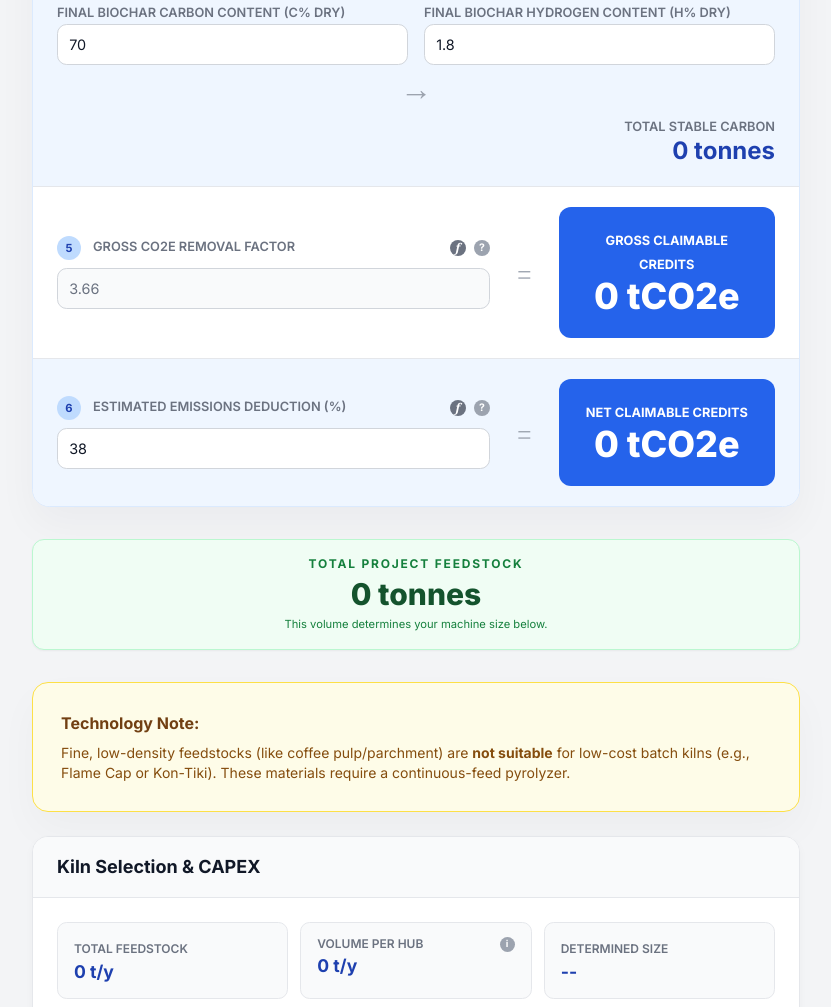
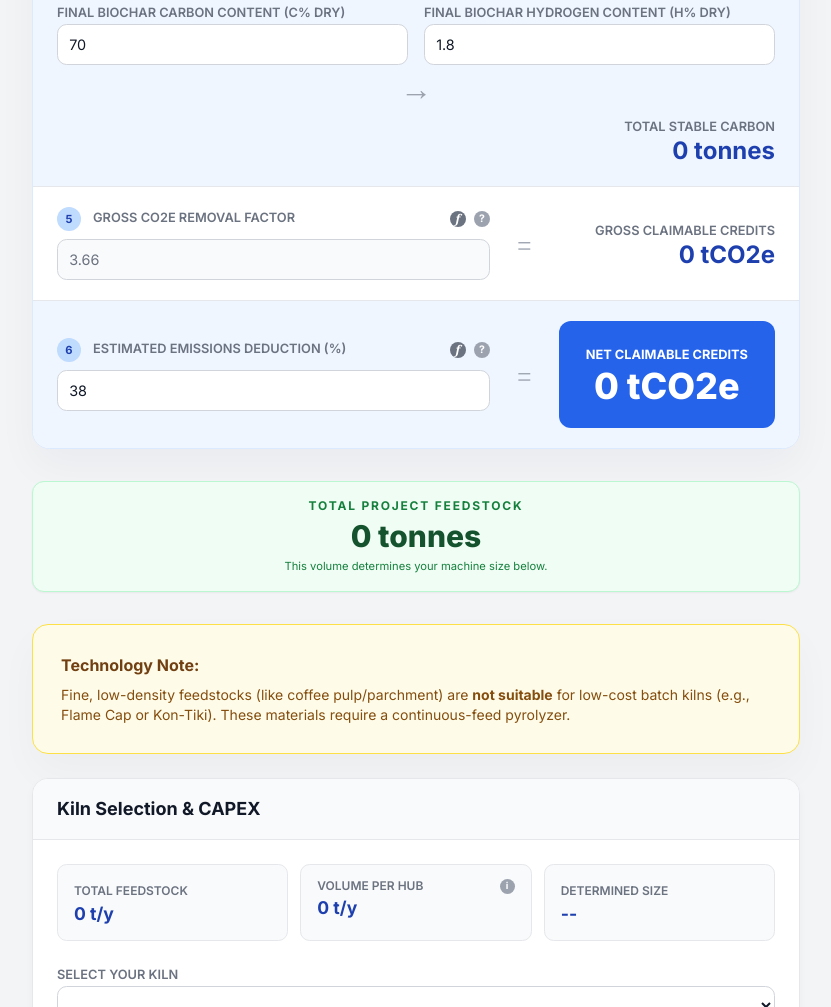
Before and after one commit to hillary-290/biochar-feasibility, a plain HTML site: page tool2.html in a window 1280 px wide. Shown: the part 1323-2330 px from the top of the page, without its empty margins (224-1055 px from the left). Drawn offline with nearby package versions, Linux system fonts and the light colour scheme.

Commit message:
Refactor step output area for better structure

```diff
--- a/tool2.html
+++ b/tool2.html
@@ -254,7 +254,7 @@ body { font-family: 'Inter', sans-serif; background-color: #f3f4f6; color: #1118
                     <div class="tooltip-container"><span class="tooltip-icon">?</span><span class="tooltip-text">This value is fixed at 3.66, which is the stoichiometric ratio converting 1 tonne of stable carbon (C) to CO2 equivalent. This represents the maximum potential credit before project emissions are subtracted.</span></div>
                 </span></div><input type="number" id="divF1_Conv_Display" value="3.66" class="input-field border-gray-300 bg-gray-100" readonly></div>
                 <div class="step-connector">=</div>
-                <div class="step-output-area"><div class="final-output-box"><span class="step-output-label">Gross Claimable Credits</span><div id="divF1_Credits" class="step-output-value">0 tCO2e</div></div></div>
+               <div class="step-output-area"><span class="step-output-label">Gross Claimable Credits</span><div id="divF1_Credits" class="step-output-value">0 tCO2e</div></div>
             </li>
             <li class="calc-step">
                 <div class="step-input-area"><div class="step-number-container"><span class="step-label-left"><span class="step-number">6</span><span class="label-text">Estimated Emissions Deduction (%)</span></span><span class="step-label-right">
```
